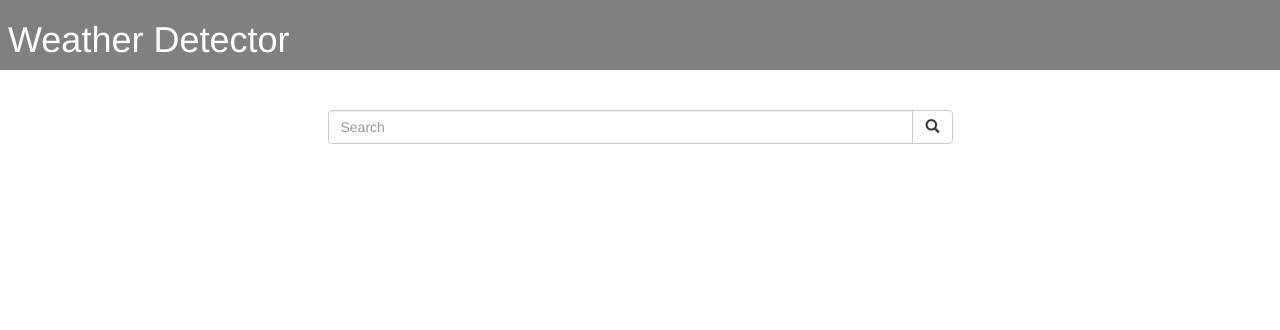
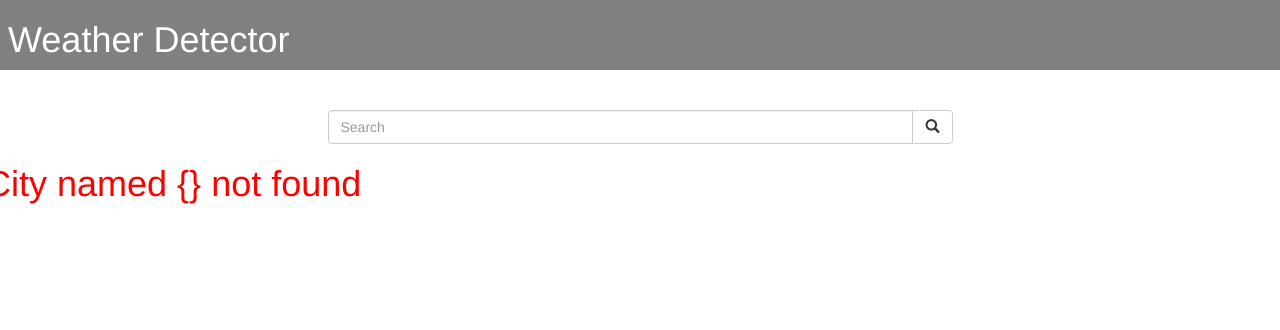
Before and after one commit to Jacques-Drumond/weatherapp, a Django app: page / in a window 1280 px wide. Shown: the top 330 px of the page. Run offline with Django 4.2, Linux system fonts and the light colour scheme; some libraries are stand-ins or nearby versions.

Commit message:
weather3

```diff
--- a/templates/index.html
+++ b/templates/index.html
@@ -36,12 +36,15 @@
   <div class="row">
     {% if city.country_code %}
     <div class="col-md-6 col-md-offset-3">
+      <h1 style="color: green">{{city.name}}</h1>
       <h3>country code : {{city.country_code}}</h1>
         <h5>coordinate : {{city.coordinates}}</h5>
         <h5>temp : {{city.temperature}}</h5>
         <h5>pressure : {{city.pressure}} </h5>
         <h5>humidity : {{city.humidity}}</h5>
     </div>
+    {% else %}
+    <h1 style="color: red">City named {{city}} not found</h1>
     {% endif %}
   </div>
 </body>
--- a/weather/views.py
+++ b/weather/views.py
@@ -10,9 +10,10 @@
         try:
             city_res = urllib.request.urlopen(f'http://api.openweathermap.org/data/2.5/weather?q={city}&appid=dd7754a6860e94c1b2e91ebf32b894cf').read()
         except:
-            return render(request, 'index.html')
+            return render(request, 'index.html', {'city': city})
         json_data = json.loads(city_res)
         city_data = {
+            "name": str(city).capitalize(),
             "country_code": str(json_data['sys']['country']),
             "coordinates": str(json_data['coord']['lon']) + ' ' + str(json_data['coord']['lat']),
             "temperature": str(json_data['main']['temp']) + 'k',
```
